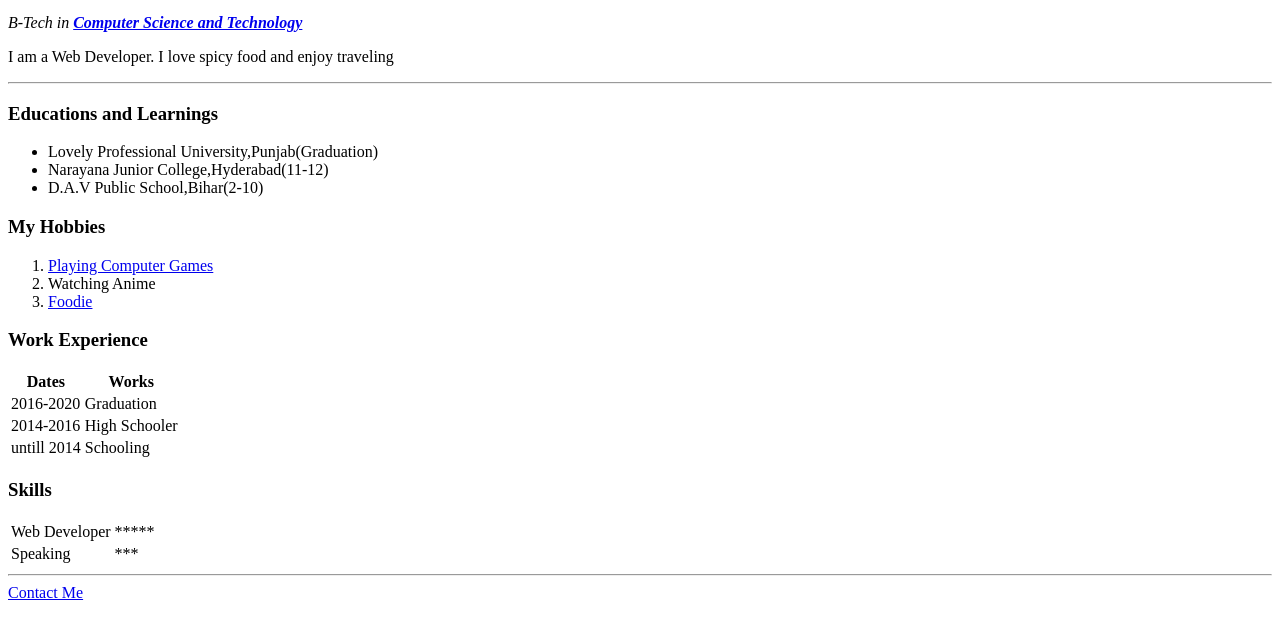
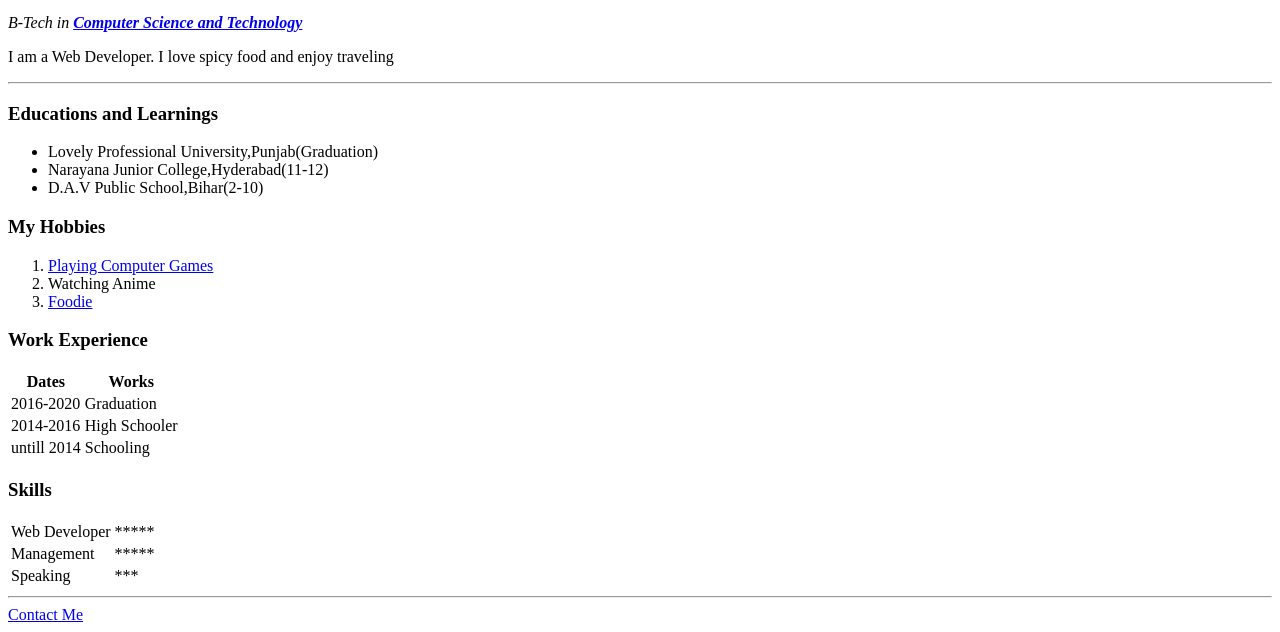
Before and after one commit to vikash0898/CV, a plain HTML site: page index.html in a window 1280 px wide. Shown: the part 258-890 px from the top of the page. Before the commit the page ends 868 px from the top, so only its background shows below. Drawn offline with Linux system fonts and the light colour scheme.

Commit message:
Added a skill

```diff
--- a/index.html
+++ b/index.html
@@ -73,6 +73,10 @@
         <td>*****</td>
       </tr>
       <tr>
+        <td>Management</td>
+        <td>*****</td>
+      </tr>
+      <tr>
         <td>Speaking</td>
         <td>***</td>
       </tr>
```
